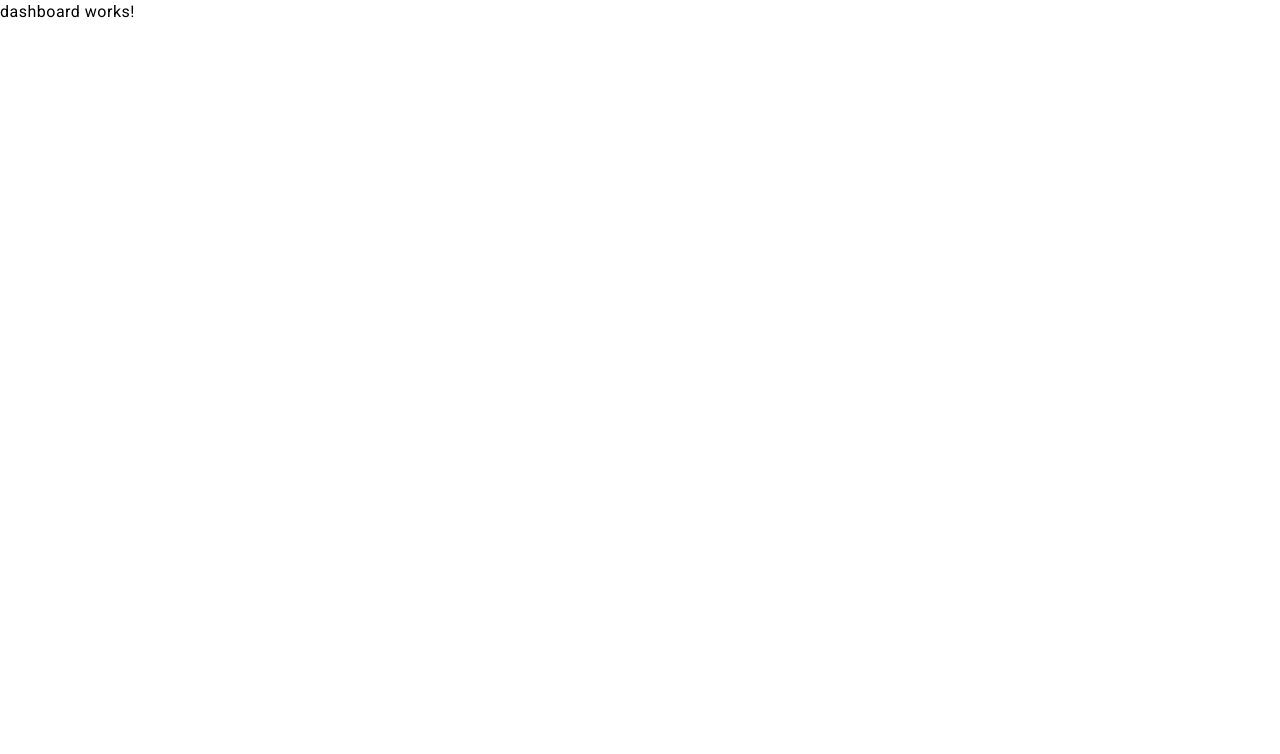
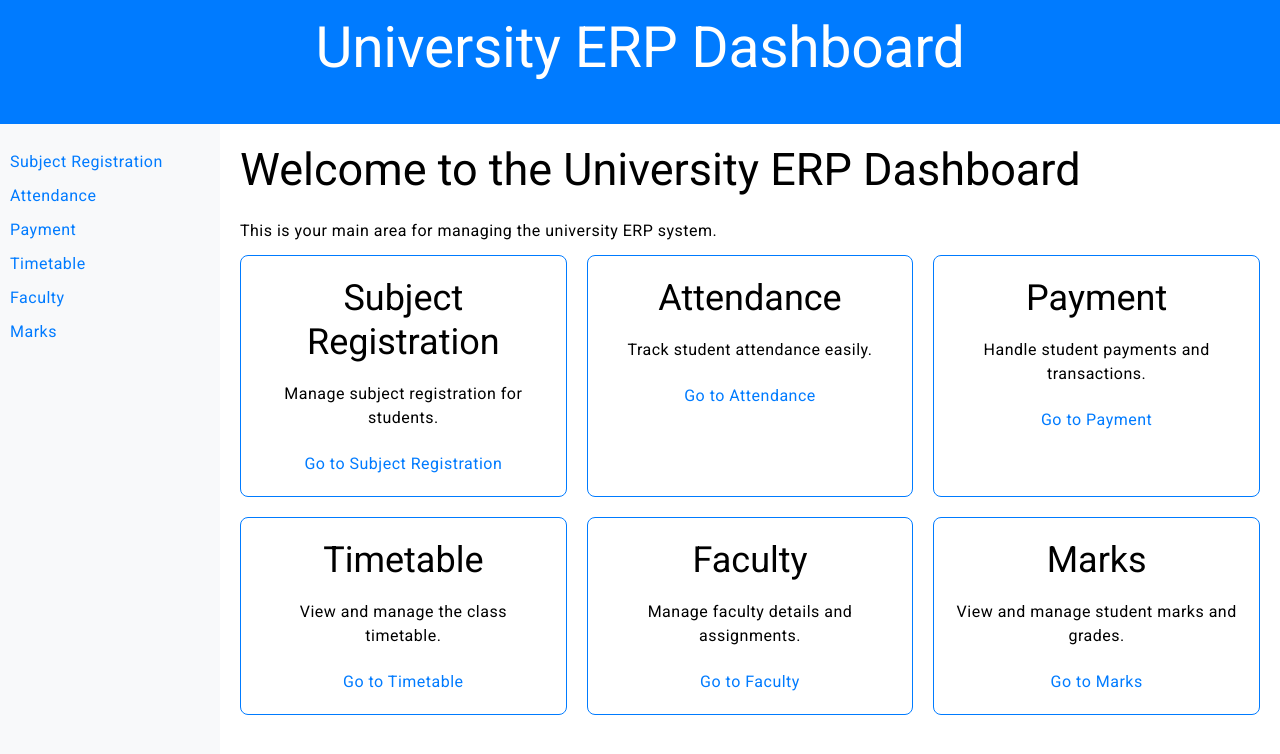
Before and after one commit to xsameer/ERP-System, an Angular app: page /dashboard in a window 1280 px wide. Shown: the top 754 px of the page. Built offline with nearby package versions, Linux system fonts and the light colour scheme.

Commit message:
dashboard added

```diff
--- a/angular.json
+++ b/angular.json
@@ -100,5 +100,8 @@
         }
       }
     }
+  },
+  "cli": {
+    "analytics": "bd74b22c-9321-479a-9fe0-a80b674b20e6"
   }
 }
--- a/src/app/auth/login/login.component.css
+++ b/src/app/auth/login/login.component.css
@@ -12,7 +12,7 @@ body{
   position: relative;
 }
 .container {
-  background-image: url('D:/erp-frontend/src/app/image/loginbackground.jpg');
+  background-image: url('C:/Users/uditn/ERP-System/src/app/image/loginbackground.jpg');
   background-size: cover;
   height: 100vh;
   width: 100vw;
--- a/src/app/auth/register/register.component.css
+++ b/src/app/auth/register/register.component.css
@@ -1,7 +1,7 @@
 /* login.component.css */
 body{
     font-family: Arial, sans-serif;
-    background-image: url('/assets/loginbackground.jpg');
+    background-image: url('C:/Users/uditn/ERP-System/src/app/image/loginbackground.jpg');
     background-size: cover;
     display: flex;
     justify-content: flex-start;
@@ -13,7 +13,7 @@ body{
     position: relative;
   }
   .container {
-    background-image: url('D:/erp-frontend/src/app/image/loginbackground.jpg');
+    background-image: url('C:/Users/uditn/ERP-System/src/app/image/loginbackground.jpg');
     background-size: cover;
     height: 100vh;
     width: 100vw;
--- a/src/app/dashboard/dashboard.component.css
+++ b/src/app/dashboard/dashboard.component.css
@@ -0,0 +1,72 @@
+.dashboard-container {
+    display: flex;
+    flex-direction: column;
+    height: 100vh;
+  }
+
+  .dashboard-header {
+    background-color: #007bff;
+    color: white;
+    padding: 16px;
+    text-align: center;
+  }
+
+  .dashboard-body {
+    display: flex;
+    flex: 1;
+  }
+
+  .dashboard-sidebar {
+    background-color: #f8f9fa;
+    width: 200px;
+    padding: 10px;
+  }
+
+  .dashboard-sidebar ul {
+    list-style-type: none;
+    padding: 0;
+  }
+
+  .dashboard-sidebar li {
+    margin: 10px 0;
+  }
+
+  .dashboard-sidebar a {
+    text-decoration: none;
+    color: #007bff;
+  }
+
+  .dashboard-sidebar a:hover {
+    text-decoration: underline;
+  }
+
+  .dashboard-content {
+    flex: 1;
+    padding: 20px;
+    background-color: #fff;
+  }
+
+  .feature-cards {
+    display: grid;
+    grid-template-columns: repeat(3, 1fr); /* Adjust columns as needed */
+    gap: 20px;
+  }
+
+  .feature-card {
+    border: 1px solid #007bff;
+    border-radius: 8px;
+    padding: 20px;
+    text-align: center;
+    transition: transform 0.2s;
+  }
+
+  .feature-card:hover {
+    transform: scale(1.05);
+  }
+
+  .feature-card a {
+    display: inline-block;
+    margin-top: 10px;
+    text-decoration: none;
+    color: #007bff;
+  }
--- a/src/app/dashboard/dashboard.component.html
+++ b/src/app/dashboard/dashboard.component.html
@@ -1 +1,62 @@
-<p>dashboard works!</p>
+
+<div class="dashboard-container">
+    <header class="dashboard-header">
+      <h1>{{ title }}</h1>
+    </header>
+
+    <div class="dashboard-body">
+      <nav class="dashboard-sidebar">
+        <ul>
+          <li><a href="#">Subject Registration</a></li>
+          <li><a href="#">Attendance</a></li>
+          <li><a href="#">Payment</a></li>
+          <li><a href="#">Timetable</a></li>
+          <li><a href="#">Faculty</a></li>
+          <li><a href="#">Marks</a></li>
+        </ul>
+      </nav>
+
+      <main class="dashboard-content">
+        <h2>Welcome to the University ERP Dashboard</h2>
+        <p>This is your main area for managing the university ERP system.</p>
+
+        <div class="feature-cards">
+          <div class="feature-card">
+            <h3>Subject Registration</h3>
+            <p>Manage subject registration for students.</p>
+            <a href="#">Go to Subject Registration</a>
+          </div>
+
+          <div class="feature-card">
+            <h3>Attendance</h3>
+            <p>Track student attendance easily.</p>
+            <a href="#">Go to Attendance</a>
+          </div>
+
+          <div class="feature-card">
+            <h3>Payment</h3>
+            <p>Handle student payments and transactions.</p>
+            <a href="#">Go to Payment</a>
+          </div>
+
+          <div class="feature-card">
+            <h3>Timetable</h3>
+            <p>View and manage the class timetable.</p>
+            <a href="#">Go to Timetable</a>
+          </div>
+
+          <div class="feature-card">
+            <h3>Faculty</h3>
+            <p>Manage faculty details and assignments.</p>
+            <a href="#">Go to Faculty</a>
+          </div>
+
+          <div class="feature-card">
+            <h3>Marks</h3>
+            <p>View and manage student marks and grades.</p>
+            <a href="#">Go to Marks</a>
+          </div>
+        </div>
+      </main>
+    </div>
+  </div>
--- a/src/app/dashboard/dashboard.component.ts
+++ b/src/app/dashboard/dashboard.component.ts
@@ -1,12 +1,13 @@
 import { Component } from '@angular/core';
+import { CommonModule } from '@angular/common'; // Import CommonModule for ngIf, ngFor, etc.
 
 @Component({
   selector: 'app-dashboard',
   standalone: true,
-  imports: [],
+  imports: [CommonModule], // Add CommonModule if you plan to use common directives
   templateUrl: './dashboard.component.html',
-  styleUrl: './dashboard.component.css'
+  styleUrls: ['./dashboard.component.css'] // Corrected the property name
 })
 export class DashboardComponent {
-
+  title = 'University ERP Dashboard';
 }
```
